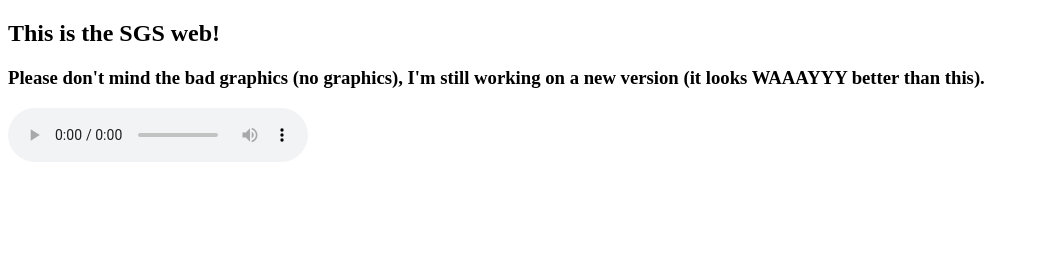
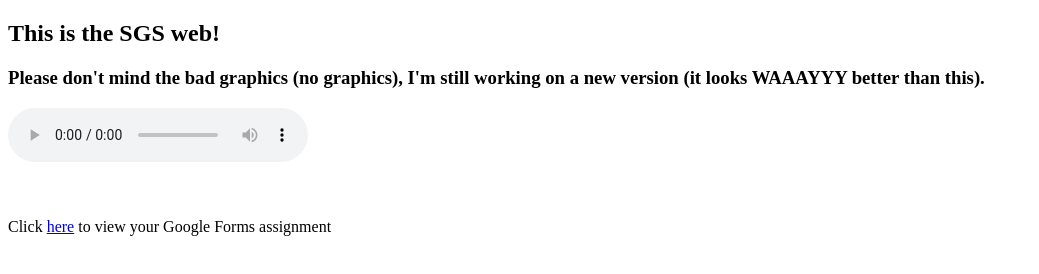
Before and after one commit to cREatiVEWOLf0281/online, a plain HTML site: page index.html in a window 1280 px wide. Shown: the whole page, without its empty margins (0-1039 px from the left). Drawn offline with Linux system fonts and the light colour scheme.

Commit message:
Update index.html

```diff
--- a/index.html
+++ b/index.html
@@ -11,5 +11,11 @@
         <audio controls>
             <source src="MainMusicGame1.mp3" type="audio/mpeg">
         </audio>
+
+        <br />
+        <br />
+        <br />
+
+        <p> Click <a href="https://docs.google.com/forms/d/1aiJ-0cC7H36xhCMi7U7TJqON-PqbWMTVAMyoSfyWmEI/edit?usp=sharing">here</a> to view your Google Forms assignment</p>
     </body>
 </html>
```
